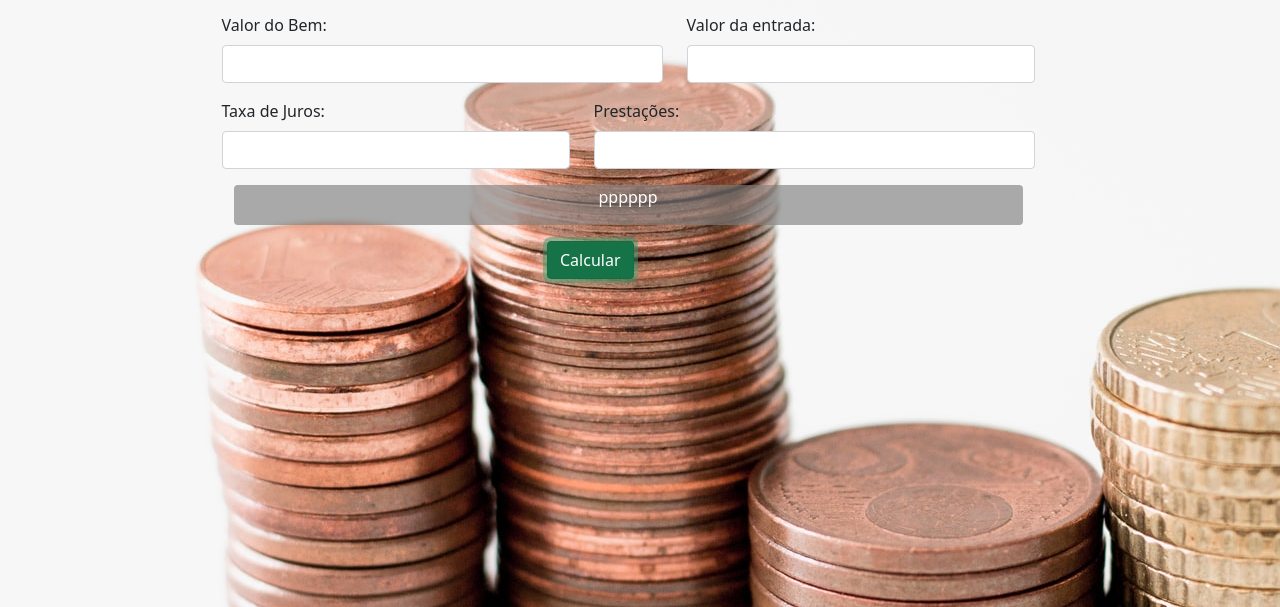
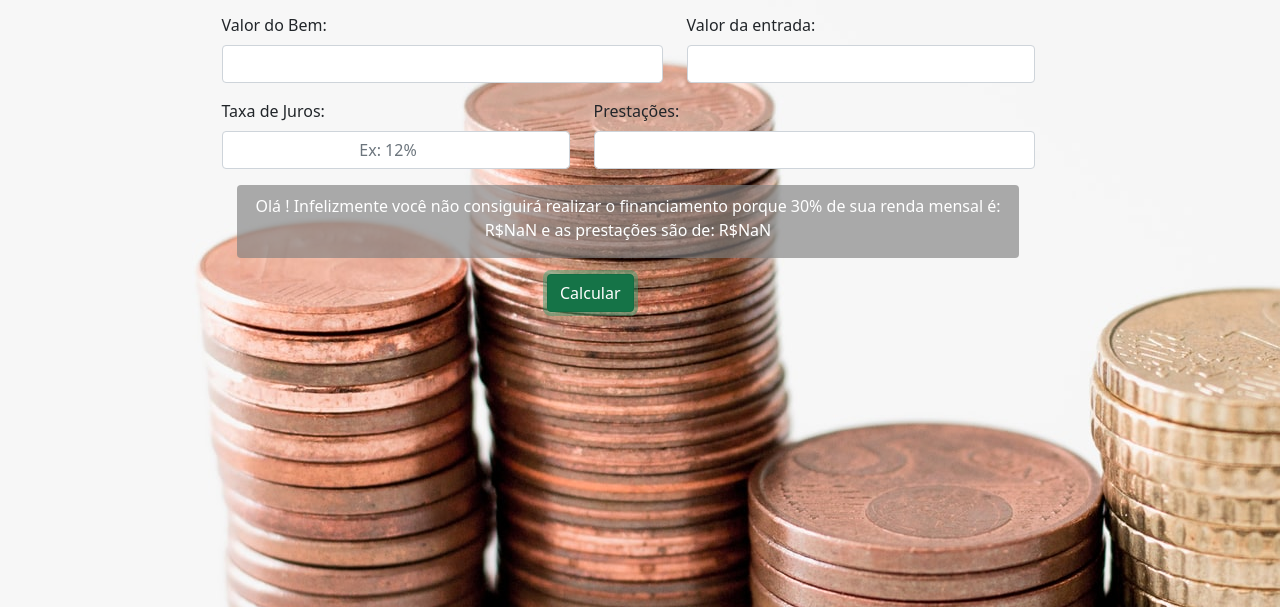
Before and after one commit to MarcosFantastico/ProjetoFinanciamento, a plain HTML site: page index.html in a window 1280 px wide. Both pictures are taken after a click on the button "Calcular". Shown: the part 193-800 px from the top of the page. Drawn offline with nearby package versions, Linux system fonts and the light colour scheme.

Commit message:
last commit

```diff
--- a/index.html
+++ b/index.html
@@ -20,27 +20,27 @@
 
     <div class="mb-3 col-md-4">
       <label for="peso" class="form-label">Renda Mensal:</label>
-      <input type="number" class="form-control" id="peso">
+      <input type="number" class="form-control" id="renda_mensal">
     </div>
 
     <div class="mb-3 col-md-5">
       <label for="distancia" class="form-label">Valor do Bem:</label>
-      <input type="number" class="form-control" id="distancia" min=0>
+      <input type="number" class="form-control" id="valor_do_bem" min=0>
     </div>
 
     <div class="mb-3 col-md-4">
       <label for="tempo" class="form-label">Valor da entrada:</label>
-      <input type="number"  class="form-control text-center" id="tempo">
+      <input type="number"  class="form-control text-center" id="valor_entrada">
     </div>
 
     <div class="mb-3 col-md-4">
       <label for="tempo" class="form-label">Taxa de Juros:</label>
-      <input type="number" class="form-control text-center" id="tempo">
+      <input type="number" class="form-control text-center" id="taxa_jurus" placeholder = 'Ex: 12%'>
     </div>
 
     <div class="mb-3 col-md-5">
       <label for="tempo" class="form-label">Prestações:</label>
-      <input type="number" class="form-control text-center" id="tempo">
+      <input type="number" class="form-control text-center" id="prestacoes">
     </div>
     </div>
     <div class="row justify-content-center">
--- a/script.js
+++ b/script.js
@@ -3,7 +3,30 @@ const resultado = window.document.getElementById('result');
 
 
 function financiamento(){
-    resultado.innerHTML = '<p>pppppp</p>';
+    const nome = window.document.getElementById('nome').value;
+    const renda_mensal = parseFloat(window.document.querySelector('input#renda_mensal').value);
+    var valor_do_bem = parseFloat(window.document.querySelector('input#valor_do_bem').value);
+    const valor_entrada = parseFloat(window.document.querySelector('input#valor_entrada').value);
+    const taxa_juros = parseFloat(window.document.querySelector('input#taxa_jurus').value);
+    const prestacoes = parseInt(window.document.querySelector('input#prestacoes').value);
+
+
+    valor_do_bem = valor_do_bem - valor_entrada;
+
+    const financiamento = (valor_do_bem*(1 + (taxa_juros/100))**prestacoes*(taxa_juros/100)/((1+ (taxa_juros/100))**prestacoes - 1)).toFixed(2)
+
+    const renda_30_porcento = parseFloat(renda_mensal) * 0.3;
+
+
+    if (renda_30_porcento > financiamento)
+
+    {
+    resultado.innerHTML = `<p>Olá ${nome}, Parabéns seu financiamento foi aprovado! o valor de 30% de sua renda mensal é: R$${renda_30_porcento}. As prestações do seu fianciamento são de: R$${financiamento}</p>`;
+    }
+    else
+    {
+        resultado.innerHTML = `<p>Olá ${nome}! Infelizmente você não consiguirá realizar o financiamento porque 30% de sua renda mensal é: R$${renda_30_porcento} e as prestações são de: R$${financiamento}`
+    }
 
 }
 button.addEventListener('click', financiamento);
--- a/style.css
+++ b/style.css
@@ -1,11 +1,15 @@
 body{
     background-image:url('background.jpg');
 }
+input{
+    text-align:center;
+}
 p{text-align: center;
-color:white;}
+color:white;
+padding:9px 0px 0px 0px;}
 #result{
     background-color:rgba(128, 128, 128, 0.651);
     border-radius: 0.25rem;
-    max-width:789px;
-    margin: 0px 0px 16px;
+    width: 70%;
+    margin: 0px 0px 16px 0px;
 }
```
